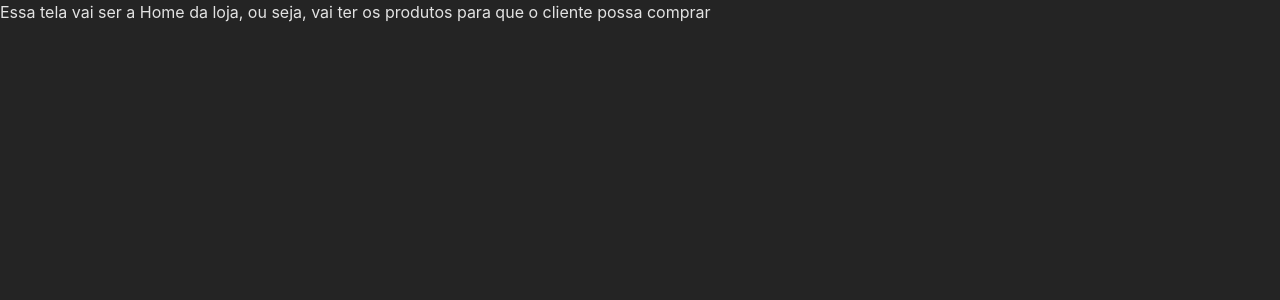
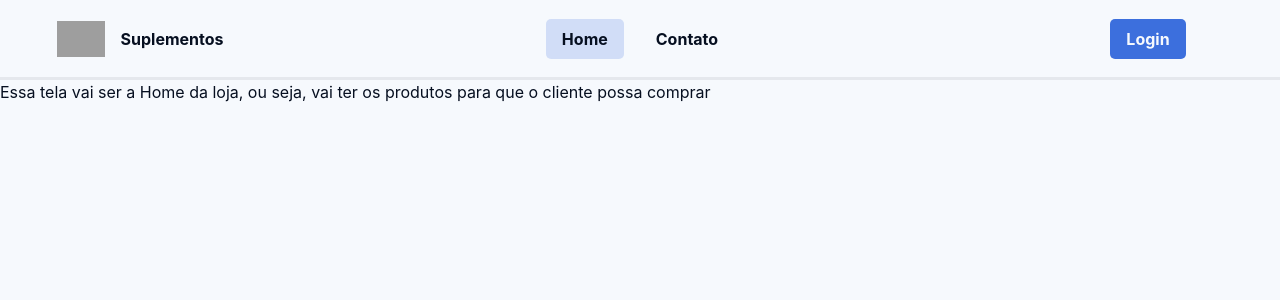
Before and after one commit to Vinij77/fatec-pi-2-semestre, a React (Vite) app in the folder frontend/: page / in a window 1280 px wide. Shown: the top 300 px of the page. Built offline with nearby package versions, Linux system fonts and the light colour scheme; grey boxes are pictures that could not be loaded.

Commit message:
Fazendo algumas telas

```diff
--- a/frontend/index.html
+++ b/frontend/index.html
@@ -1,10 +1,10 @@
 <!DOCTYPE html>
-<html lang="en">
+<html lang="pt-br">
   <head>
     <meta charset="UTF-8" />
     <link rel="icon" type="image/svg+xml" href="/vite.svg" />
     <meta name="viewport" content="width=device-width, initial-scale=1.0" />
-    <title>Vite + React</title>
+    <title>Suplementos</title>
   </head>
   <body>
     <div id="root"></div>
--- /dev/null
+++ b/frontend/src/components/header/index.jsx
@@ -0,0 +1,23 @@
+import { NavLink } from "react-router-dom";
+import styles from "./styles.module.scss";
+
+export const Header = () => {
+  return (
+    <div className={styles.container}>
+      <NavLink to="/" className={styles.logo}>
+        <img
+          alt="Logo da empresa"
+          src="https://cdn-icons-png.flaticon.com/512/2964/2964514.png"
+        />
+        <p>Suplementos</p>
+      </NavLink>
+      <div className={styles.centerLinks}>
+        <NavLink to="/">Home</NavLink>
+        <NavLink to="/contato">Contato</NavLink>
+      </div>
+      <NavLink to="/login" className={styles.login}>
+        Login
+      </NavLink>
+    </div>
+  );
+};
--- /dev/null
+++ b/frontend/src/components/header/styles.module.scss
@@ -0,0 +1,50 @@
+.container {
+  width: 100%;
+  max-width: 100vw;
+  //   background-color: #e5e8ed;
+  display: grid;
+  height: 5rem;
+  align-items: center;
+  font-weight: 700;
+  justify-content: space-between;
+  border-bottom: 3px solid #e5e8ed;
+  padding: 0 2rem;
+  grid-template-columns: 200px 1fr 200px;
+  justify-items: center;
+}
+
+.centerLinks {
+  display: flex;
+  align-items: center;
+  justify-content: center;
+  gap: 1rem;
+
+  & > a {
+    padding: 0.5rem 1rem;
+    border-radius: 5px;
+
+    &:hover,
+    &:global(.active) {
+      background-color: rgba(60, 111, 221, 0.2);
+    }
+  }
+}
+
+.logo {
+  display: flex;
+  align-items: center;
+
+  img {
+    width: 3rem;
+    height: 3rem;
+    margin: 0 1rem;
+    object-fit: contain;
+  }
+}
+
+.login {
+  background-color: var(--primary-color);
+  color: var(--background-color);
+  padding: 0.5rem 1rem;
+  border-radius: 5px;
+}
--- a/frontend/src/index.scss
+++ b/frontend/src/index.scss
@@ -1,11 +1,23 @@
+*,
+*::before,
+*::after {
+  box-sizing: border-box;
+}
+
 :root {
   font-family: Inter, system-ui, Avenir, Helvetica, Arial, sans-serif;
   line-height: 1.5;
   font-weight: 400;
 
+  --text-color: #060f20;
+  --background-color: #f6f9fd;
+  --primary-color: #3c6fdd;
+  --secondary-color: #ea8b9c;
+  --accent-color: #e29d5b;
+
   color-scheme: light dark;
-  color: rgba(255, 255, 255, 0.87);
-  background-color: #242424;
+  color: #060f20;
+  background-color: #f6f9fd;
 
   font-synthesis: none;
   text-rendering: optimizeLegibility;
@@ -16,3 +28,8 @@
 body {
   margin: 0;
 }
+
+a {
+  text-decoration: none;
+  color: #060f20;
+}
--- /dev/null
+++ b/frontend/src/pages/contato/index.jsx
@@ -0,0 +1,5 @@
+import "./styles.module.scss";
+
+export const ContatoPage = () => {
+  return <div className="container"></div>;
+};
--- a/frontend/src/pages/login/index.jsx
+++ b/frontend/src/pages/login/index.jsx
@@ -1,5 +1,5 @@
 import { useState } from "react";
-import "./styles.scss";
+import styles from "./styles.module.scss";
 import { api } from "../../shared/api";
 
 export const LoginPage = () => {
@@ -15,7 +15,7 @@ export const LoginPage = () => {
   };
 
   return (
-    <div className="background">
+    <div className={styles.background}>
       <form onSubmit={login}>
         <h1>Login</h1>
         <label>Email</label>
--- a/frontend/src/pages/login/styles.scss
+++ b/frontend/src/pages/login/styles.module.scss
@@ -11,7 +11,7 @@
 
 form {
   align-items: center;
-  background-color: darkcyan;
+  background-color: var(--primary-color);
   border-radius: 5px;
   display: flex;
   flex-direction: column;
--- a/frontend/src/routes.jsx
+++ b/frontend/src/routes.jsx
@@ -2,6 +2,8 @@ import { Navigate, createBrowserRouter } from "react-router-dom";
 import { HomePage } from "./pages/home";
 import { LoginPage } from "./pages/login";
 import { HomeAdminPage } from "./pages/home-admin";
+import { Header } from "./components/header";
+import { ContatoPage } from "./pages/contato";
 
 export const routes = createBrowserRouter([
   {
@@ -10,7 +12,12 @@ export const routes = createBrowserRouter([
   },
   {
     path: "/",
-    element: <HomePage />,
+    element: (
+      <>
+        <Header />
+        <HomePage />
+      </>
+    ),
   },
   {
     path: "/login",
@@ -20,4 +27,13 @@ export const routes = createBrowserRouter([
     path: "/home",
     element: <HomeAdminPage />,
   },
+  {
+    path: "/contato",
+    element: (
+      <>
+        <Header />
+        <ContatoPage />
+      </>
+    ),
+  },
 ]);
```
Also changed, not shown: frontend/src/components/header-admin/index.jsx (added), frontend/src/pages/contato/styles.module.scss (added).
